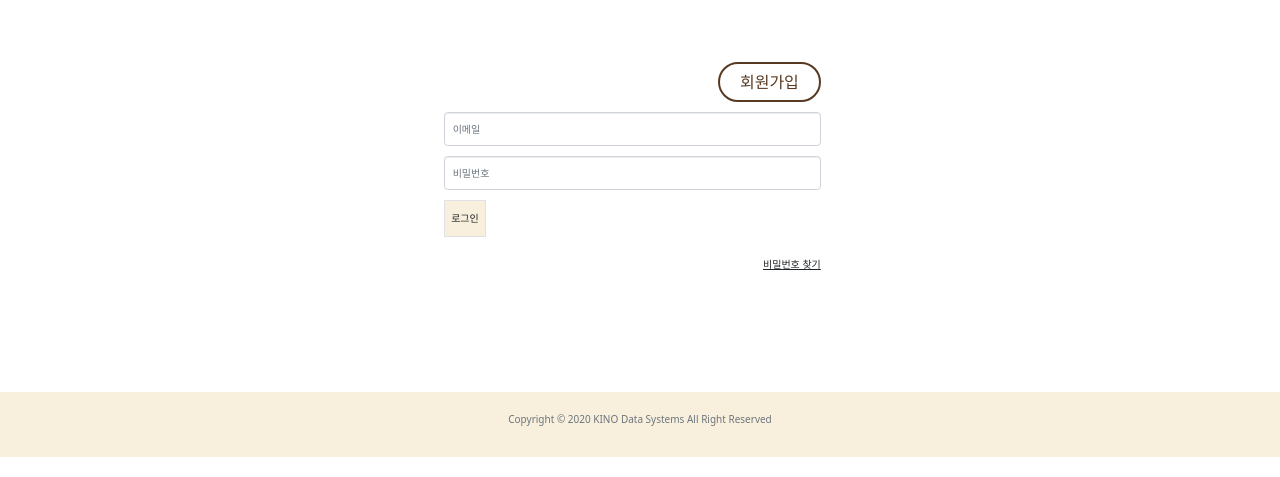
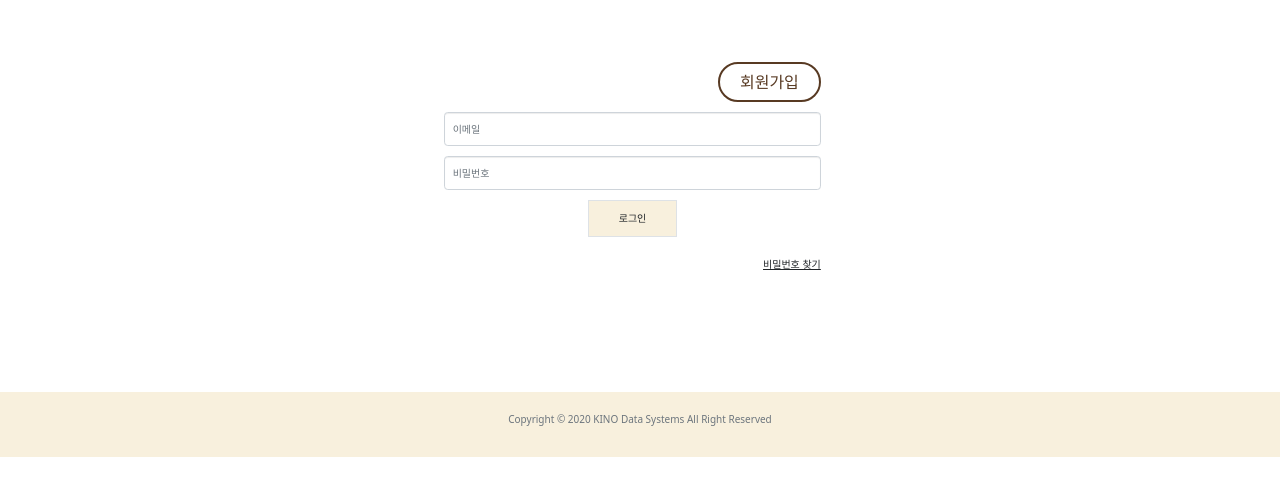
Before and after one commit to SubinOk/cafein, a Django app: page /owner/login/ in a window 1280 px wide. Shown: the part 158-635 px from the top of the page. Run offline with Django 3.2, Linux system fonts and the light colour scheme; some libraries are stand-ins or nearby versions.

Commit message:
로그인 버튼 위치 재설정 및 비밀번호 찾기 버튼 범위 재설정

```diff
--- a/frontend/cafein/owner/templates/ownerlogin.html
+++ b/frontend/cafein/owner/templates/ownerlogin.html
@@ -27,10 +27,14 @@
                     </script>
                 {% endif %}
                 <div class="contents-blank"></div>
-                <button class="border cafein-button" type="submit">로그인</button>
+                <div class="text-center">
+                    <button class="border cafein-button px-5" type="submit">로그인</button>
+                </div>
             </form>
             <div class="contents-blank"></div>
-            <a class="find-password text-dark" href="/owner/findPassword">비밀번호 찾기</a>
+            <div class="text-right">
+                <a class="find-password text-dark" href="/owner/findPassword">비밀번호 찾기</a>
+            </div>
         </div>
         <div class="blank"></div>
         <div class="blank"></div>
--- a/frontend/cafein/owner/views.py
+++ b/frontend/cafein/owner/views.py
@@ -6,7 +6,8 @@ from .forms import loginPostForm
 
 def ownerLogin(request):
     if request.method == 'POST':
-        return render(request, 'findPassword.html')
+        form = loginPostForm()
+        return render(request, 'ownerLogin.html', {'form': form, 'flg': True})
     else:
         form = loginPostForm()
         return render(request, 'ownerLogin.html', {'form': form, 'flg': False})
```
